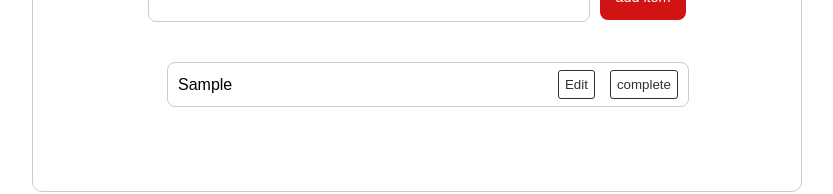
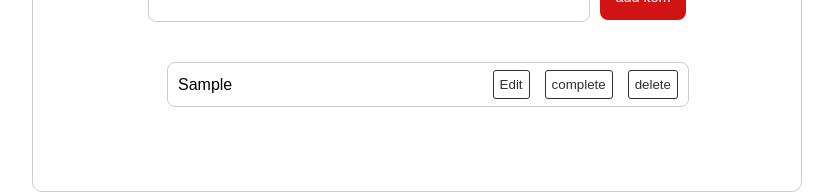
Before and after one commit to siavashmhi/todo-app, a React (Create React App) app: page / in a window 1280 px wide. Both pictures are taken after typing "Sample" into the empty fields and a click on the button "add item". Shown: the part 243-437 px from the top of the page, without its empty margins (223-1056 px from the left). Built offline with nearby package versions, Linux system fonts and the light colour scheme.

Commit message:
add codes

```diff
--- a/src/components/mytodo/MyTodo.jsx
+++ b/src/components/mytodo/MyTodo.jsx
@@ -1,7 +1,7 @@
 import React from 'react'
 import styles from './mytodo.module.css'
 
-function MyTodo({todo, onComplete}) {
+function MyTodo({todo, onComplete, onDelete}) {
 
   return (
       <div className={`${todo.isCompleted? styles.completed: styles.container}`}>
@@ -11,6 +11,9 @@ function MyTodo({todo, onComplete}) {
           <button onClick={onComplete} className={styles.completeBtn}>
             {todo.isCompleted ? 'uncomplete' : 'complete'}
           </button>
+          <button className={styles.removeBtn} onClick={onDelete}>
+            delete
+          </button>
         </div>
       </div>
   );
--- a/src/components/mytodo/mytodo.module.css
+++ b/src/components/mytodo/mytodo.module.css
@@ -10,7 +10,8 @@
 }
 
 .editBtn,
-.completeBtn {
+.completeBtn,
+.removeBtn {
   border: none;
   padding: 6px;
   cursor: pointer;
@@ -20,7 +21,8 @@
   border-radius: 3px;
 }
 
-.completeBtn {
+.completeBtn,
+.removeBtn {
   margin-left: 15px;
 }
 
--- a/src/components/todo-app/TodoApp.jsx
+++ b/src/components/todo-app/TodoApp.jsx
@@ -28,11 +28,17 @@ const TodoApp = () => {
     setTodos(updatedTodos)
   }
 
+  const removeHandler = todoId => {
+    const filteredTodos = todos.filter(todo => todo.id !== todoId)
+    setTodos([...filteredTodos])
+  }
+
   return (
     <div className={styles.container}>
       <TodoForm addTodoHandler={addTodoHandler} />
       <div className={styles.todoListContainer}>
-        <TodoList todos={todos} onComplete={completeHandler} />
+        <TodoList todos={todos}
+        onComplete={completeHandler} onDelete={removeHandler} />
       </div>
     </div>
   );
--- a/src/components/todo-list/TodoList.jsx
+++ b/src/components/todo-list/TodoList.jsx
@@ -2,7 +2,7 @@ import React from 'react'
 import MyTodo from '../mytodo/MyTodo'
 import styles from './todoList.module.css'
 
-function TodoList({todos, onComplete}) {
+function TodoList({todos, onComplete, onDelete}) {
 
   if(todos.length === 0) return <p className={styles.message}>Please add some todo!</p>
 
@@ -10,7 +10,9 @@ function TodoList({todos, onComplete}) {
     <div className={styles.container}>
       {todos.map(todo => {
         return <div className={styles.todoContainer} key={todo.id}>
-              <MyTodo todo={todo} onComplete={() => onComplete(todo.id)} />
+              <MyTodo todo={todo}
+              onComplete={() => onComplete(todo.id)}
+               onDelete={() => onDelete(todo.id)} />
         </div>
       })}
     </div>
```
